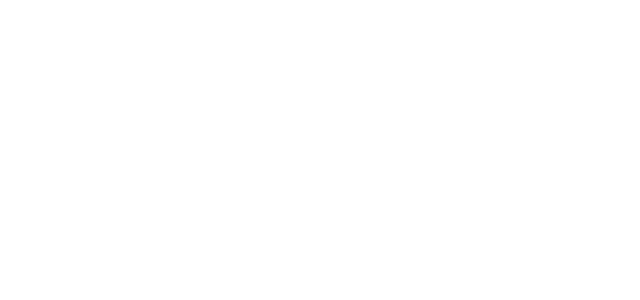
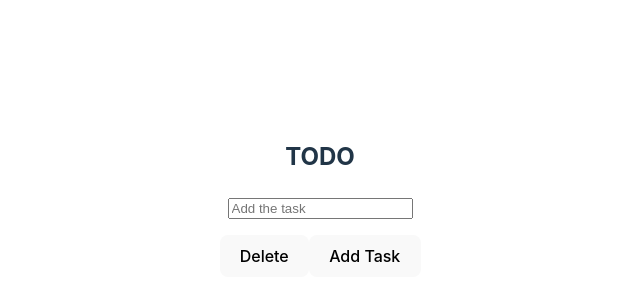
Before and after one commit to AmulyaAT/iVoyant-task, a React (Vite) app: page / in a window 1280 px wide. Shown: the part 202-502 px from the top of the page, without its empty margins (320-960 px from the left). Built offline with nearby package versions, Linux system fonts and the light colour scheme.

Commit message:
todo with usestate

```diff
--- a/src/App.tsx
+++ b/src/App.tsx
@@ -1,10 +1,16 @@
 import './App.css'
+import { Counter } from './Counter'
+import { Todo } from './Todo'
+import { Toggle } from './Toggle'
 
 function App() {
 
 
   return (
     <>
+    {/* <Counter/>
+    <Toggle/> */}
+    <Todo/>
     </>
   )
 }
--- /dev/null
+++ b/src/Counter.tsx
@@ -0,0 +1,24 @@
+import React from "react";
+import { useState } from "react";
+
+export const Counter:React.FC=()=>{
+    const [count,setCount]=useState<number>(0);
+
+    const Increment=()=>{
+        setCount(count+1)
+    }
+    const decrement=()=>{
+        setCount(count-1)
+    }
+    const clear=()=>{
+        setCount(0)
+    }
+    return(
+        <>
+        <h2>Count : {count}</h2>
+        <button onClick={Increment}>+</button>
+        <button onClick={decrement}>-</button>
+        <button onClick={clear}>clear</button>
+        </>
+    )
+}
--- /dev/null
+++ b/src/Todo.tsx
@@ -0,0 +1,35 @@
+import React from "react";
+import { useState } from "react";
+export const Todo = () => {
+  const [todo, setTodo] = useState<string>("");
+  const [tasks, setTasks] = useState<string[]>([]);
+  const handleadd = () => {
+    console.log("added task", todo);
+    if (todo.trim()) {
+      setTasks([...tasks, todo]);
+      setTodo("");
+    }
+  };
+  const handleDelete = () => {
+    console.log("deleting all tasks");
+    setTasks([]);
+  };
+  return (
+    <>
+      <h2>TODO</h2>
+      <input
+        type="text"
+        value={todo}
+        onChange={(e) => setTodo(e.target.value)}
+        placeholder="Add the task"
+      />
+      <ul>
+        {tasks.map((task, index) => (
+          <li key={index}>{task}</li>
+        ))}
+      </ul>
+      <button onClick={handleDelete}>Delete</button>
+      <button onClick={handleadd}>Add Task</button>
+    </>
+  );
+};
--- /dev/null
+++ b/src/Toggle.tsx
@@ -0,0 +1,19 @@
+import React from "react";
+import { useState } from "react";
+
+export const Toggle = () => {
+  const [istoggle, setIstoggle] = useState<boolean>(false);
+
+  const handleToggle = () => {
+    setIstoggle(!istoggle);
+    console.log("toggle", istoggle ? "dark" : "light");
+  };
+  return (
+    <>
+      <button onClick={handleToggle}>
+        Click
+        {istoggle ? "ON" : "OFF"}
+      </button>
+    </>
+  );
+};
```
